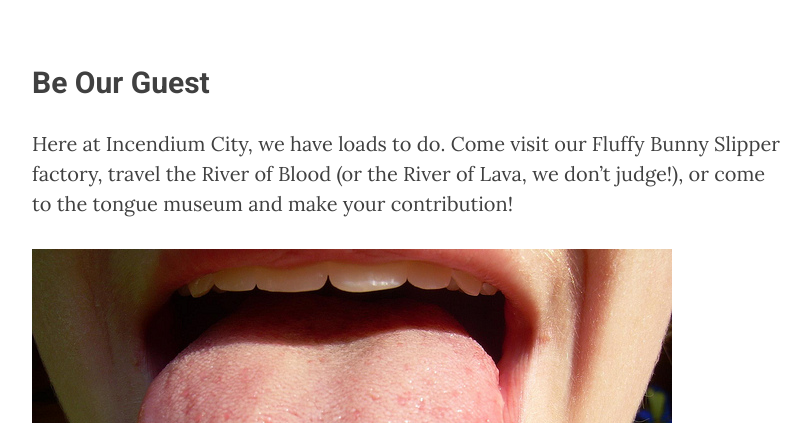
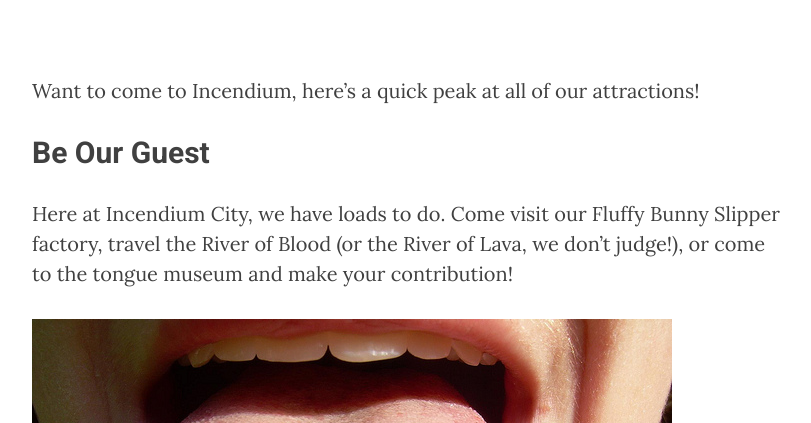
Before and after one commit to ejm/incendium, a Jekyll site: the page built from _posts/2016-04-05-welcome-to-incendium.md, in a window 1280 px wide and 900 px high, cut to the strip 477-900 px from the top of the window. Shown: the whole strip, without its empty margins (233-1044 px from the left). Built offline with Jekyll 4.4.1, drawn with Linux system fonts in a browser that asks for light colours; nearby versions of some CDN libraries.

Commit message:
Updated 2016-04-05-welcome-to-incendium.md

```diff
--- a/_posts/2016-04-05-welcome-to-incendium.md
+++ b/_posts/2016-04-05-welcome-to-incendium.md
@@ -6,6 +6,7 @@ date: 2016-04-05T00:00:00.000Z
 author: Evan Markowitz
 ---
 
+Want to come to Incendium, here's a quick peak at all of our attractions!
 
 ## Be Our Guest
 
```
